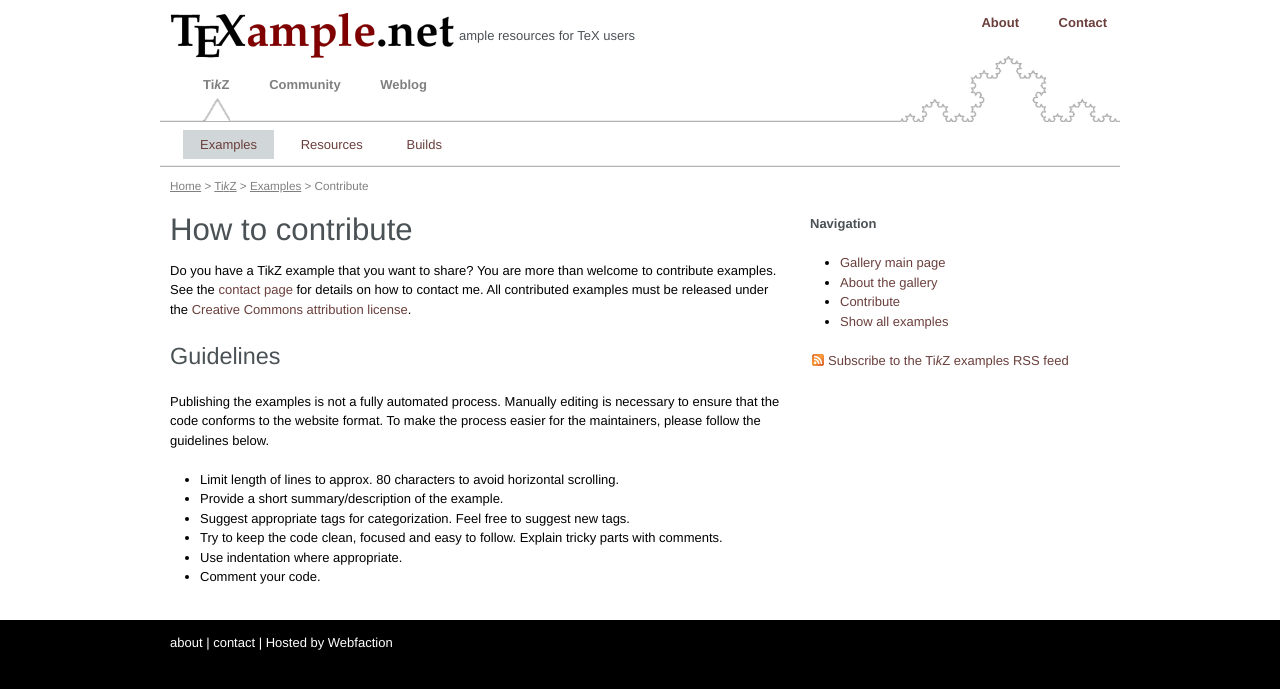
After one commit to gtielemans/texample, a Django app: template texample/templates/tikz/texgallery/texgallery_contribute.html in a window 1280 px wide. The commit adds this page. Shown: the top 689 px of the page. Run offline with Django 3.2, Linux system fonts and the light colour scheme; the template is opened without the code that fills it, so the values that code supplies are empty; parts of the project's set-up code (start-up, migrations or seed data) failed here and were passed over.

Commit message:
Added a contribution page.

```diff
--- a/texample/templates/tikz/texgallery/menu.html
+++ b/texample/templates/tikz/texgallery/menu.html
@@ -3,10 +3,11 @@
 <ul class="codemenu">
 <li><a href="{% url texgallery_index%}">Gallery main page</a></li>
 <li><a href="{% url texgallery_about %}">About the gallery</a></li>
+<li><a href="{% url texgallery_contribute %}">Contribute</a></li>
 <li><a href="{% url texgallery_all_alpha %}">Show all examples</a></li>
 <!--<li><a href="/pgftikzexamples/download/">Download</a></li>-->
 </ul>
 
-<p class="feedlink"><a href="{% url tikz_feeds "examples" %}">Subscribe to the TikZ examples RSS feed</a></p>
+<p class="feedlink"><a href="{% url tikz_feeds "examples" %}">Subscribe to the Ti<i>k</i>Z examples RSS feed</a></p>
 
 </div>
--- /dev/null
+++ b/texample/templates/tikz/texgallery/texgallery_contribute.html
@@ -0,0 +1,37 @@
+{% extends "base_tikz.html" %}
+{% block pageclass %}{{ block.super }} tikz-examples{% endblock%}
+{% block title %}Contribute an example{% endblock%}
+
+{% block breadcrumbs %}{{ block.super }} &gt; <a href="{% url texgallery_index %}">Examples</a> &gt; Contribute{% endblock %}
+
+{% block content-main %}
+
+
+<h1>How to contribute</h1>
+
+<p>Do you have a TikZ example that you want to share? You are more than welcome to contribute
+examples. See the <a href="/contact/">contact page</a> for details on how to contact me. All contributed examples
+must be released under the <a href="http://creativecommons.org/licenses/by/2.5/">Creative Commons attribution
+license</a>.</p>
+
+<h2>Guidelines</h2>
+
+<p>Publishing the examples is not a fully automated process. Manually editing is necessary
+to ensure that the code conforms to the website format. To make the process easier for the
+maintainers, please follow the guidelines below.</p>
+
+<ul>
+    <li>Limit length of lines to approx. 80 characters to avoid horizontal scrolling.</li>
+    <li>Provide a short summary/description of the example.</li>
+    <li>Suggest appropriate tags for categorization. Feel free to suggest new tags. </li>
+    <li>Try to keep the code clean, focused and easy to follow. Explain tricky parts with comments.</li>
+    <li>Use indentation where appropriate.</li>
+    <li>Comment your code.</li>
+</ul>
+
+{% endblock %}
+
+{% block sidebar %}
+{% include "texgallery/menu.html" %}
+
+{% endblock %}
```
